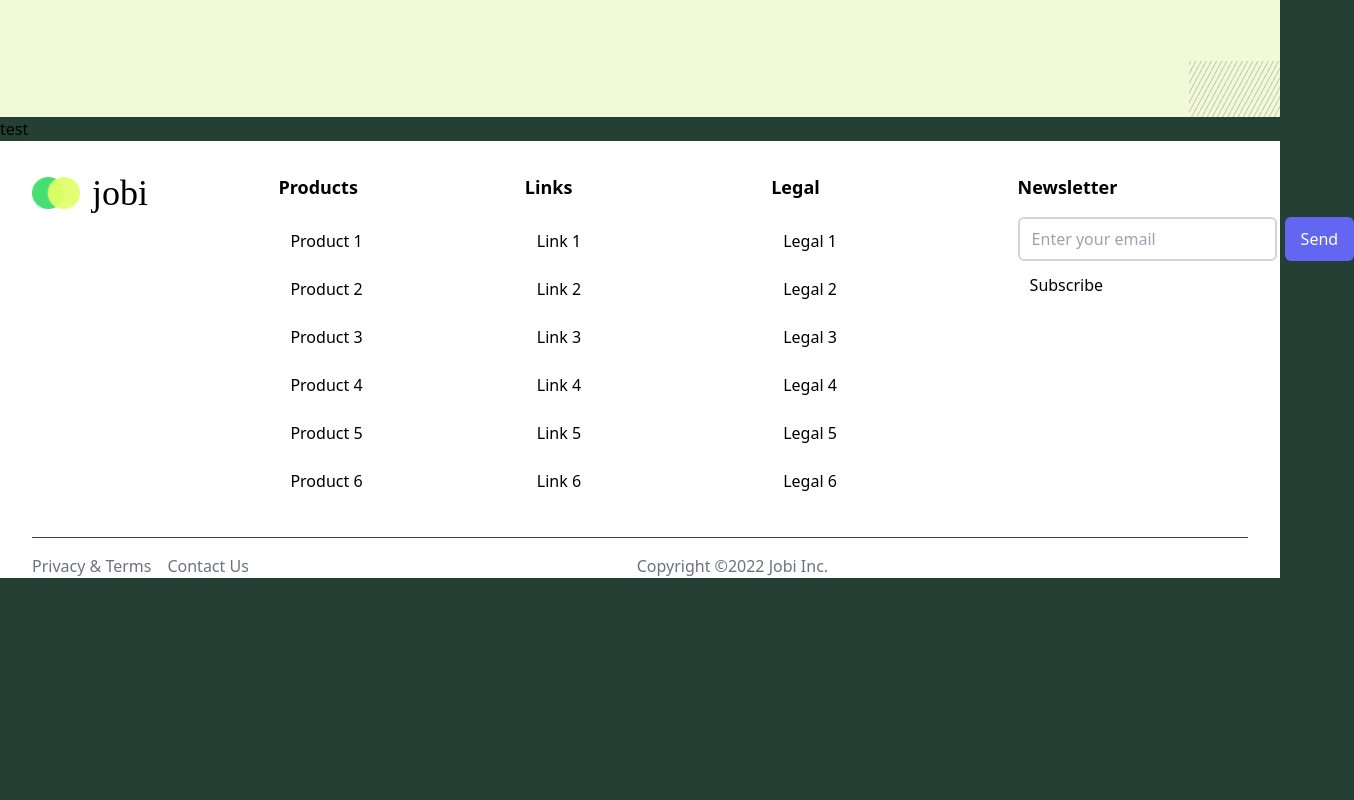
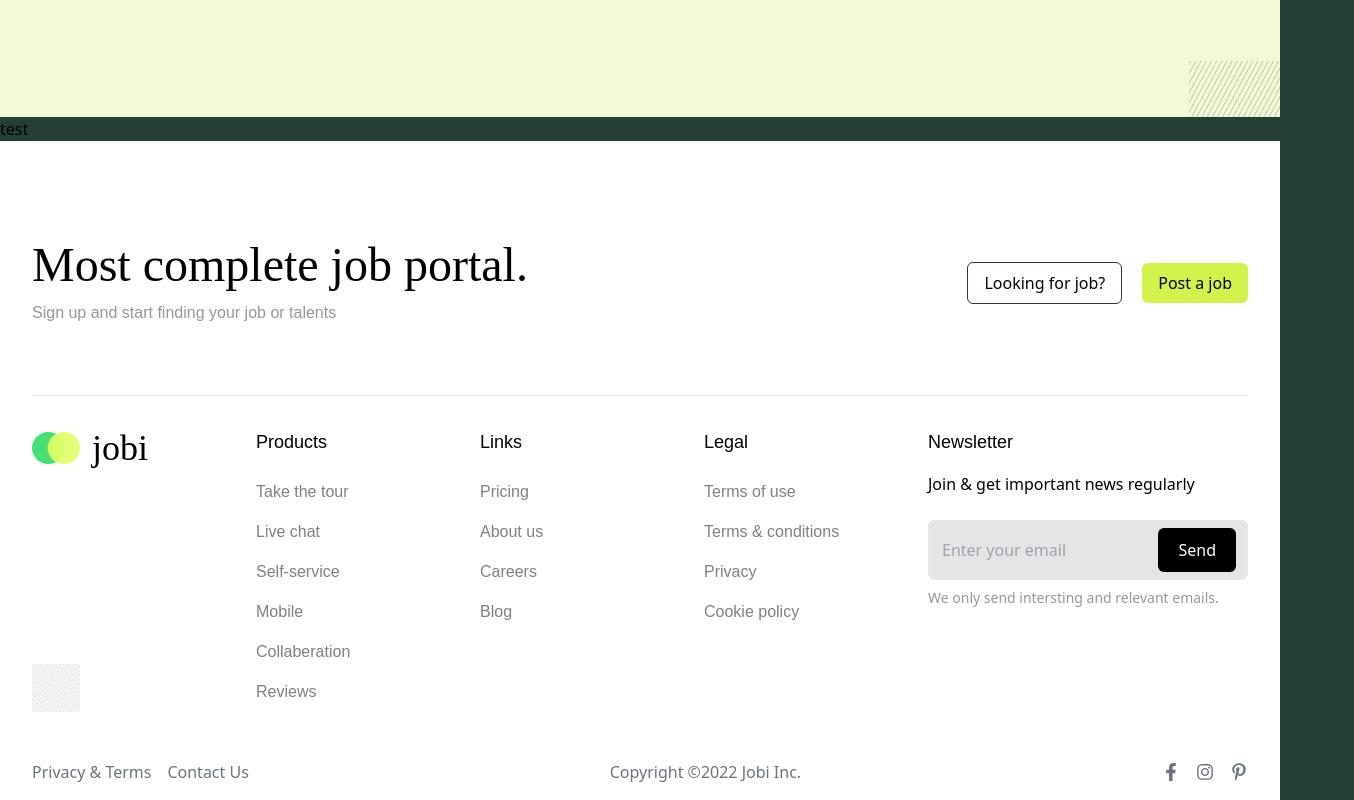
Before and after one commit to SeanSip/jobiJobBoardReactTailwind, a React (Create React App) app: page /404 in a window 1280 px wide. Shown: the part 1557-2357 px from the top of the page, 1354 px wide, since content can reach past the window. Before the commit the page ends 2135 px from the top, so only its background shows below. Built offline with nearby package versions, Linux system fonts and the light colour scheme; the HTML template or start-up script is replaced by a standard one.

Commit message:
Create footer section

```diff
--- a/src/components/Footer.jsx
+++ b/src/components/Footer.jsx
@@ -1,129 +1,153 @@
 import React from 'react';
 import logo from '../assets/logo.png';
+import footerBgShape from '../assets/footerBgShape.png';
+import { FaPinterestP, FaInstagram, FaFacebookF } from 'react-icons/fa';
 
 const Footer = () => {
   return (
     <footer className=" bg-white">
       <div className=" text-black mx-auto wrapper">
+        <div className="flex border-b-[1px] pt-[100px] pb-[70px] justify-between">
+          <div className="space-y-3">
+            <h1 className="text-5xl font-title">Most complete job portal.</h1>
+            <p className="text-[#979797] font-body">
+              Sign up and start finding your job or talents
+            </p>
+          </div>
+          <div className="space-x-5 self-center">
+            <button className="rounded-md bg-transparent border-[1.5px] border-[#244034]">
+              Looking for job?
+            </button>
+            <button className="rounded-md">Post a job</button>
+          </div>
+        </div>
         {/* Main Footer Grid */}
-        <div className="grid grid-cols-5 gap-4 py-8">
+        <div className="grid grid-cols-11 gap-4 py-8">
           {/* Logo */}
-          <div className="col-span-1 flex h-fit">
-            <img className="w-8 h-fit self-center sm:w-12" src={logo} alt="" />
-            <h1 className="text-2xl ml-3 font-logo text-black sm:text-4xl">
-              jobi
-            </h1>
+          <div className="col-span-2 flex-col flex justify-between">
+            <div className="flex">
+              <img
+                className="w-8 h-fit self-center sm:w-12"
+                src={logo}
+                alt=""
+              />
+              <h2 className="text-2xl ml-3 font-logo text-black sm:text-4xl">
+                jobi
+              </h2>
+            </div>
+            <img className="w-12" src={footerBgShape} alt="" />
           </div>
+
           {/* Products */}
-          <div className="col-span-1">
-            <h4 className="text-lg font-bold mb-4">Products</h4>
-            <ul>
-              <li>
-                <a href="#">Product 1</a>
+          <div className="col-span-2">
+            <h4 className="text-lg font-body mb-4 ">Products</h4>
+            <ul className="flex flex-col leading-10 font-body text-base text-black/50">
+              <li className="">
+                <a href="#">Take the tour</a>
               </li>
               <li>
-                <a href="#">Product 2</a>
+                <a href="#">Live chat</a>
               </li>
               <li>
-                <a href="#">Product 3</a>
+                <a href="#">Self-service</a>
               </li>
               <li>
-                <a href="#">Product 4</a>
+                <a href="#">Mobile</a>
               </li>
               <li>
-                <a href="#">Product 5</a>
+                <a href="#">Collaberation</a>
               </li>
               <li>
-                <a href="#">Product 6</a>
+                <a href="#">Reviews</a>
               </li>
             </ul>
           </div>
           {/* Links */}
-          <div className="col-span-1">
-            <h4 className="text-lg font-bold mb-4">Links</h4>
-            <ul className="">
+          <div className="col-span-2">
+            <h4 className="text-lg font-body mb-4">Links</h4>
+            <ul className="leading-10 font-body text-base text-black/50">
               <li>
-                <a href="#">Link 1</a>
+                <a href="#">Pricing</a>
               </li>
               <li>
-                <a href="#">Link 2</a>
+                <a href="#">About us</a>
               </li>
               <li>
-                <a href="#">Link 3</a>
+                <a href="#">Careers</a>
               </li>
               <li>
-                <a href="#">Link 4</a>
-              </li>
-              <li>
-                <a href="#">Link 5</a>
-              </li>
-              <li>
-                <a href="#">Link 6</a>
+                <a href="#">Blog</a>
               </li>
             </ul>
           </div>
           {/* Legal */}
-          <div className="col-span-1">
-            <h4 className="text-lg font-bold mb-4">Legal</h4>
-            <ul>
+          <div className="col-span-2">
+            <h4 className="text-lg font-body mb-4">Legal</h4>
+            <ul className="leading-10 font-body text-base text-black/50">
               <li>
-                <a href="#">Legal 1</a>
+                <a href="#">Terms of use</a>
               </li>
               <li>
-                <a href="#">Legal 2</a>
+                <a href="#">Terms & conditions</a>
               </li>
               <li>
-                <a href="#">Legal 3</a>
+                <a href="#">Privacy</a>
               </li>
               <li>
-                <a href="#">Legal 4</a>
-              </li>
-              <li>
-                <a href="#">Legal 5</a>
-              </li>
-              <li>
-                <a href="#">Legal 6</a>
+                <a href="#">Cookie policy</a>
               </li>
             </ul>
           </div>
           {/* Newsletter */}
-          <div className="col-span-1">
-            <h4 className="text-lg font-bold mb-4">Newsletter</h4>
-            <div className="flex">
+          <div className="col-span-3 ">
+            <h4 className="text-lg font-body mb-4">Newsletter</h4>
+            <p>Join & get important news regularly</p>
+            <div className="flex mt-6 mb-2 relative">
               <input
-                className="py-2 px-3 rounded-md border-2 border-gray-300 mr-2 focus:outline-none focus:border-indigo-500"
+                className="py-2 px-3 rounded-md border-2 bg-black/10 focus:outline-none focus:border-black/50 w-full h-[60px]"
                 type="text"
                 placeholder="Enter your email"
               />
-              <button className="py-2 px-4 rounded-md bg-indigo-500 text-white hover:bg-indigo-600 focus:outline-none focus:bg-indigo-600">
+              <button className="rounded-md bg-black text-white hover:bg-indigo-600 focus:outline-none focus:bg-indigo-600 absolute right-3 top-0 bottom-0 my-2 px-5">
                 Send
               </button>
             </div>
-            <ul>
-              <li>
-                <a href="#">Subscribe</a>
-              </li>
-            </ul>
+            <p className="text-[#979797] text-sm">
+              We only send intersting and relevant emails.
+            </p>
           </div>
         </div>
         {/* Sub Footer */}
-        <div className="flex items-center justify-between border-t border-gray-700 pt-4">
+        <div className="flex items-center justify-between py-4">
           {/* Privacy and Terms */}
           <div>
-            <a href="#" className="text-gray-500 hover:text-white mr-4">
+            <a href="#" className="text-gray-500 mr-4">
               Privacy &amp; Terms
             </a>
-            <a href="#" className="text-gray-500 hover:text-white">
+            <a href="#" className="text-gray-500">
               Contact Us
             </a>
           </div>
           {/* Jobi Inc. */}
           <div className="text-gray-500">Copyright &copy;2022 Jobi Inc.</div>
           {/* Social Media Icons */}
-          <div>
-            <a href="#" className="text-gray-500 hover:text-white mr-4"></a>
-            <a href="#" className="text-gray-500 hover:text-white mr-4"></a>
-            <a href="#" className="text-gray-500 hover:text-white"></a>
+          <div className="flex ">
+            <a
+              href="#"
+              // IMPORTANT Change text color of hover text later to a custom color
+              className="text-gray-500 hover:text-green-500 mr-4 text-lg"
+            >
+              <FaFacebookF />
+            </a>
+            <a
+              href="#"
+              className="text-gray-500 hover:text-green-500 mr-4 text-lg"
+            >
+              <FaInstagram />
+            </a>
+            <a href="#" className="text-gray-500 hover:text-green-500 text-lg">
+              <FaPinterestP />
+            </a>
           </div>
         </div>
       </div>
--- a/src/components/Navbar.jsx
+++ b/src/components/Navbar.jsx
@@ -62,38 +62,40 @@
         }
       >
         <div className="flex items-center ">
-          <img className="w-8 h-fit self-center sm:w-12" src={logo} alt="" />
-          <h1 className="text-2xl ml-3 font-logo text-white sm:text-4xl">
-            jobi
-          </h1>
+          <img
+            className="w-8 h-fit self-center xl:w-10 mr-2 xl:mr-3"
+            src={logo}
+            alt=""
+          />
+          <h1 className="text-3xl font-logo text-white xl:text-4xl">jobi</h1>
           <ul className="hidden capitalize items-center text-white laptop:flex ">
             <li>
-              <button className="bg-white/10 flex text-color-one capitalize xl:ml-10 xl:mr-16">
+              <button className="bg-white/10 flex text-color-one capitalize ml-4 mr-6 xl:ml-10 xl:mr-16 py-1 xl:py-2 ">
                 <img
-                  className="w-3 h-fit self-center mr-2"
+                  className="w-2 xl:w-3 h-fit self-center mr-2"
                   src={category}
-                  alt=""
+                  alt="Graphic of 4 small boxes stacked 2x2 ontop of one another"
                 />
                 category
               </button>
             </li>
-            <li className="pb-2 border-b-transparent hover:border-color-one border-b-2 transition-all ease-linear duration-100 cursor-pointer hover:text-color-one">
+            <li className="pb-2 border-b-transparent hover:border-color-one border-b-2 transition-all ease-linear duration-100 cursor-pointer hover:text-color-one p-3">
               home
             </li>
-            <li className="pb-2 border-b-transparent hover:border-color-one border-b-2 transition-all ease-linear duration-100 cursor-pointer hover:text-color-one">
+            <li className="pb-2 border-b-transparent hover:border-color-one border-b-2 transition-all ease-linear duration-100 cursor-pointer hover:text-color-one p-3">
               job
             </li>
-            <li className="pb-2 border-b-transparent hover:border-color-one border-b-2 transition-all ease-linear duration-100 cursor-pointer hover:text-color-one">
+            <li className="pb-2 border-b-transparent hover:border-color-one border-b-2 transition-all ease-linear duration-100 cursor-pointer hover:text-color-one p-3">
               explore
             </li>
-            <li className="pb-2 border-b-transparent hover:border-color-one border-b-2 transition-all ease-linear duration-100 cursor-pointer hover:text-color-one">
+            <li className="pb-2 border-b-transparent hover:border-color-one border-b-2 transition-all ease-linear duration-100 cursor-pointer hover:text-color-one p-3">
               contact
             </li>
             <li
               className={
                 !isOpen
-                  ? 'pb-2 border-b-transparent hover:border-color-one border-b-2 transition-all ease-linear duration-100 cursor-pointer hover:text-color-one'
-                  : 'text-color-one border-b-2 pb-2 border-b-transparent transition-all ease-linear duration-100 cursor-pointer'
+                  ? 'pb-2 border-b-transparent hover:border-color-one border-b-2 transition-all ease-linear duration-100 cursor-pointer hover:text-color-one p-3'
+                  : 'text-color-one border-b-2 pb-2 border-b-transparent transition-all ease-linear duration-100 cursor-pointer p-3'
               }
               onClick={() => setIsOpen(prev => !prev)}
             >
@@ -109,10 +111,10 @@
         />
         <div className="hidden laptop:flex pr-4">
           <ul className="flex mr-4">
-            <li className="text-white after:content-['|'] after:ml-4 after:font-thin after:text-sm">
+            <li className="text-white after:content-['|'] after:ml-4 after:font-thin after:text-sm p-3">
               post job
             </li>
-            <li className="text-color-one">login</li>
+            <li className="text-color-one p-3">login</li>
           </ul>
           <button>Hire Top Talents</button>
         </div>
--- a/src/index.css
+++ b/src/index.css
@@ -48,7 +48,7 @@
 
 @layer base {
   li {
-    @apply p-3;
+    /* @apply p-3; */
   }
 
   @layer components {
```
Also changed, not shown: src/assets/footerBgShape.png (added).
